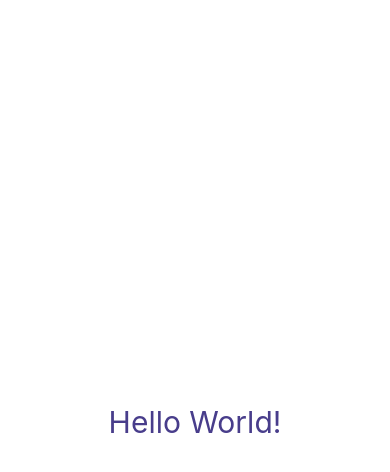
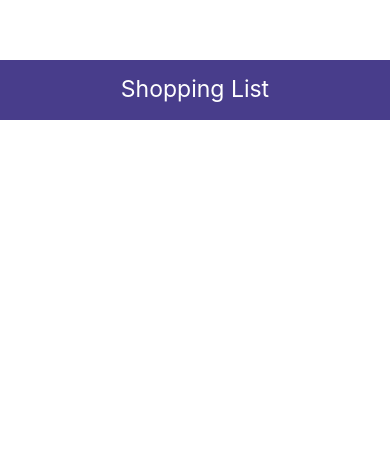
Before and after one commit to lu-gflores/Basic-React-Native-app, a React Native app: screen / in a window 390 px wide. Shown: the top 472 px of the page. Built offline with nearby package versions, Linux system fonts and the light colour scheme.

Commit message:
created header for app.js

```diff
--- a/App.js
+++ b/App.js
@@ -1,23 +1,19 @@
 import React from 'react'
 import {View, Text, StyleSheet} from 'react-native'
+import Header from './components/Header'
+
 const App = () => {
   return (
     <View style={styles.container}>
-      <Text style= {styles.text}>
-        Hello World!
-      </Text>
+      <Header/>
     </View>
   )
 }
 const styles = StyleSheet.create({
   container: {
     flex: 1,
-    justifyContent: 'center',
-    alignItems: 'center'
+    paddingTop: 60,
   },
-  text: {
-    color: 'darkslateblue',
-     fontSize: 30
-  }
+
 })
 export default App;
--- /dev/null
+++ b/components/Header.js
@@ -0,0 +1,24 @@
+import React from 'react'
+import {View, Text, StyleSheet} from 'react-native'
+
+const Header = () => {
+  return (
+    <View style={styles.header}>
+      <Text style={styles.text}>Shopping List</Text>
+    </View>
+  )
+}
+const styles = StyleSheet.create({
+  header: {
+    height: 60,
+    padding: 15,
+    backgroundColor: 'darkslateblue'
+  },
+  text: {
+      color: '#fff',
+      fontSize: 23,
+      textAlign: 'center'
+  }
+
+})
+export default Header;
```
